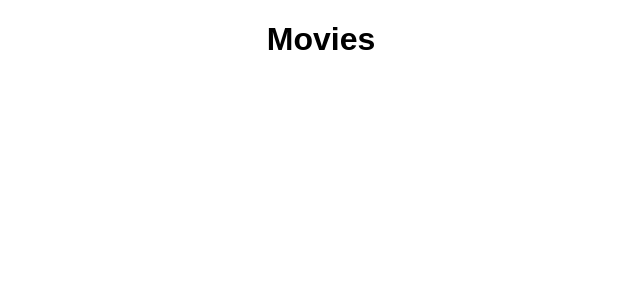
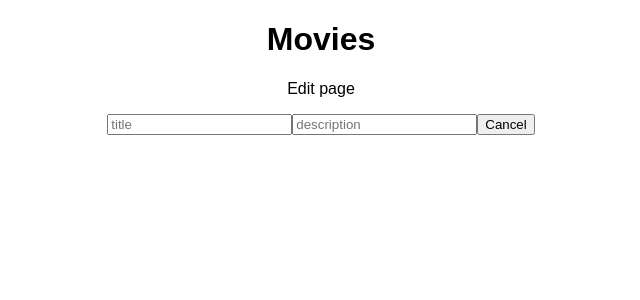
Before and after one commit to cmdornfeld/movie-sagas, a React (Create React App) app: page /edit in a window 1280 px wide. Shown: the top 300 px of the page, without its empty margins (319-959 px from the left). Built offline with nearby package versions, Linux system fonts and the light colour scheme.

Commit message:
added Edit component

```diff
--- a/src/components/App/App.js
+++ b/src/components/App/App.js
@@ -4,6 +4,7 @@ import {BrowserRouter as Router, Route} from 'react-router-dom';
 
 import Home from '../Home/Home';
 import Details from '../Details/Details';
+import Edit from '../Edit/Edit';
 
 class App extends Component {
   // Renders the entire app on the DOM
@@ -14,6 +15,7 @@ class App extends Component {
           <h1 className="header">Movies</h1>
           <Route exact path="/" component={ Home }/>
           <Route path="/details" component={ Details }/>
+          <Route path='/edit' component={ Edit } />
         </Router>
       </div>
     );
--- /dev/null
+++ b/src/components/Edit/Edit.js
@@ -0,0 +1,44 @@
+import React, { Component } from 'react';
+import {connect} from 'react-redux';
+
+class Edit extends Component {
+
+    state = {
+        title: '',
+        description: '',
+        id: this.props.reduxState.detailsReducer.id
+    }
+
+    backToDetails = () => {
+        this.props.history.push('/details');
+    }
+
+    handleChange = (event, propertyName) => {
+        this.setState({
+            [propertyName]: event.target.value
+        })
+    }
+
+    // editMovieInfo = (event, id) => {
+    //     this.props.dispatch({type: 'EDIT_MOVIE'})
+    // }
+
+    render(){
+        return (
+            <>
+                <p>Edit page</p>
+                <input onChange={(event) => this.handleChange(event, 'title')} type="text" placeholder="title" />
+                <input onChange={(event) => this.handleChange(event, 'description')} type="text" placeholder="description" />
+                <button onClick={this.backToDetails}>Cancel</button>
+                {/* <button onClick={this.editMovie(this.props.reduxState.moviesReducer.id)}>Save</button> */}
+                {JSON.stringify(this.props.reduxState.detailsReducer.id)}
+            </>
+        )
+    }
+}
+
+const putReduxStateOnProps = (reduxState)=>({
+    reduxState
+});
+
+export default connect(putReduxStateOnProps)(Edit)
```
